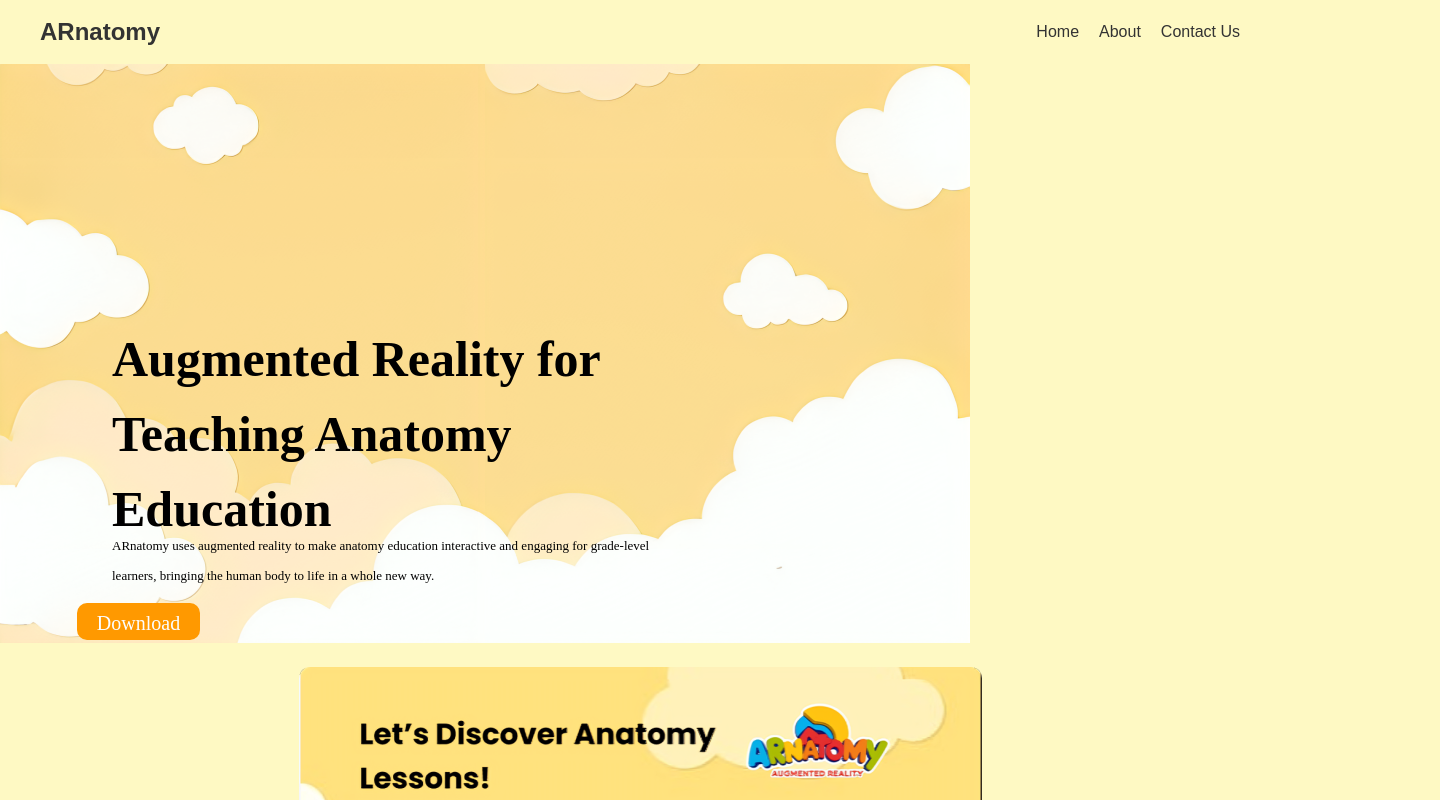
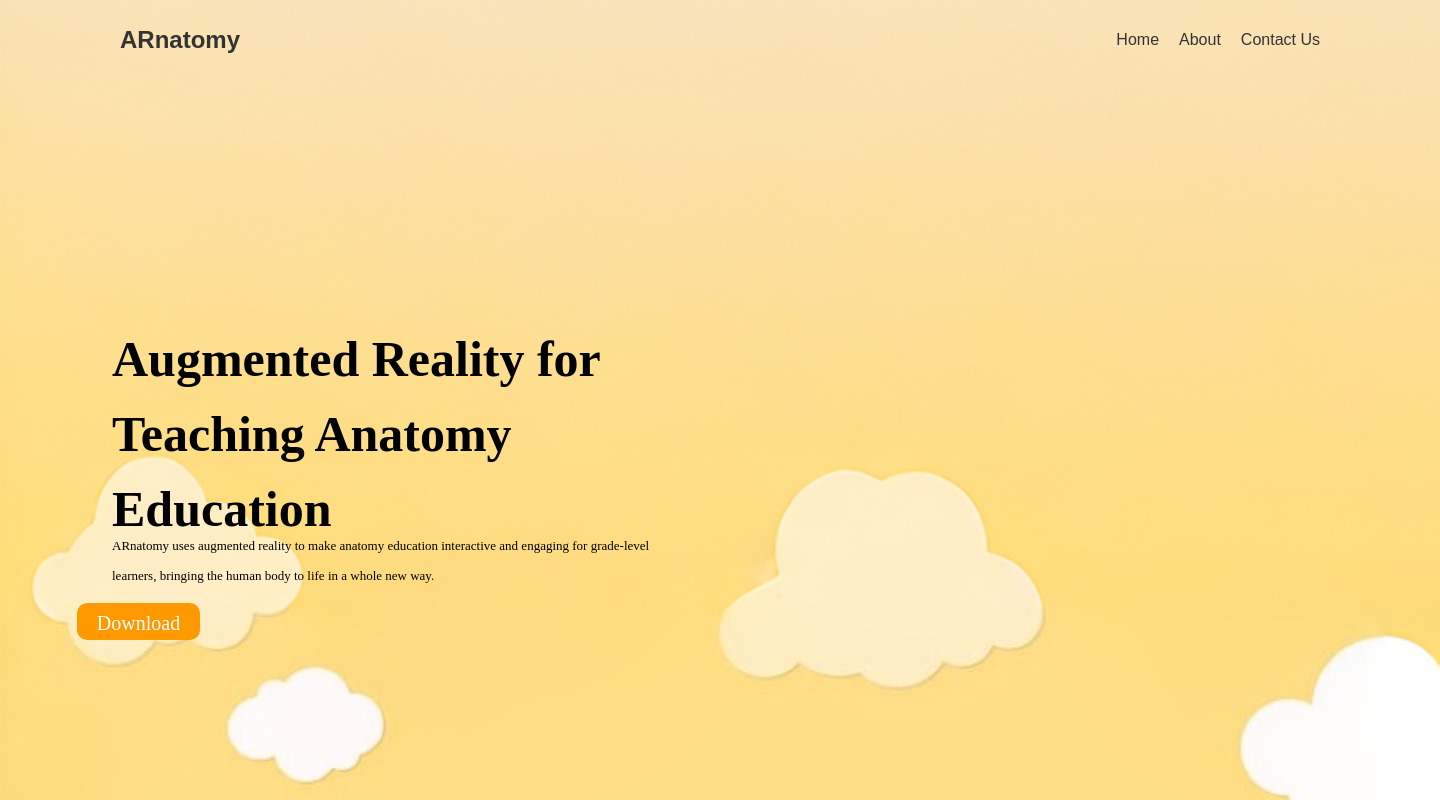
Before and after one commit to keijoss/ARnatomy-Landing-Page, a React (Create React App) app: page / in a window 1280 px wide. Shown: the top 800 px of the page, 1440 px wide, since content can reach past the window. Built offline with nearby package versions, Linux system fonts and the light colour scheme.

Commit message:
new error

```diff
--- a/src/App.css
+++ b/src/App.css
@@ -7,9 +7,20 @@ body {
 }
 
 header {
-  background-color: transparent; /* Bright yellow */
+  /* background-color: transparent;
   padding: 2px 0;
-  width: 100%;
+  width: 100%;   */
+  /* Rectangle 26 */
+
+position: absolute;
+width: 1440px;
+height: 157px;
+left: 0px;
+top: 10px;
+
+background: linear-gradient(transparent);
+background-blend-mode: soft-light;
+
 }
 
 header .container {
@@ -20,7 +31,16 @@ header .container {
   margin: 0 auto;
   padding: 0 20px;
 }
+header .tab{
 
+position: absolute;
+width: 6px;
+right: 0px;
+height:5px;
+left: 5px;
+top:1px;
+
+}
 header h1 {
   font-size: 24px;
   font-weight: bold;
@@ -40,20 +60,20 @@ header ul li {
   color: #333;
 }
 
-header.bg-image{
+/* header.bg-image{
   /* image 10 (1) (3) 1 */
 
-position: absolute;
+/* position: absolute;
 size: cover;
 size-adjust: 100%;
 width: 1440px;
 height: 860px;
 left: 0px;
-top: 0px;
+top: 0px; */
 
 /* background: url("./assets/yellowBG.png"); */
 
-}
+/* } */ */
 main {
   max-width: 1200px;
   margin: 20px auto;
--- a/src/App.js
+++ b/src/App.js
@@ -6,11 +6,12 @@ import "./App.css";
 import laptopImage from "./assets/girl_laptop.png";
 import quizImage from "./assets/boy_laptop.png";
 import tab from "./assets/Apppreview.png";
-import bgImage from "./assets/yellowBGG.png";
+import bgImage from "./assets/cloudlong.svg";
 // import logoImage from "./assets/LOGO_APP 1.png";
 const App = () => {
   return (
     <div>
+
       <Header />
       {/* <img src={logoImage} alt="logo" className="logo" /> */}
       <img src={bgImage} alt="background" className="bg-image" />
@@ -26,7 +27,7 @@ const App = () => {
           </p>
           <img src={tab} alt="tab" className="tab" />
           <button>Download</button>
-        </section>
+          </section>
 
         {/* Cards Section */}
         <section className="grid">
```
Also changed, not shown: src/assets/cloudlong.svg (added).
